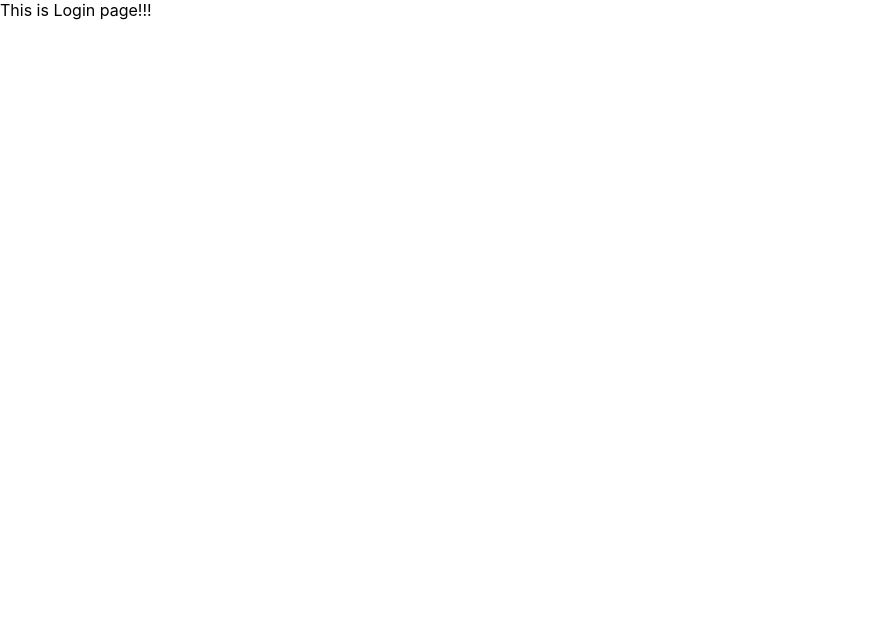
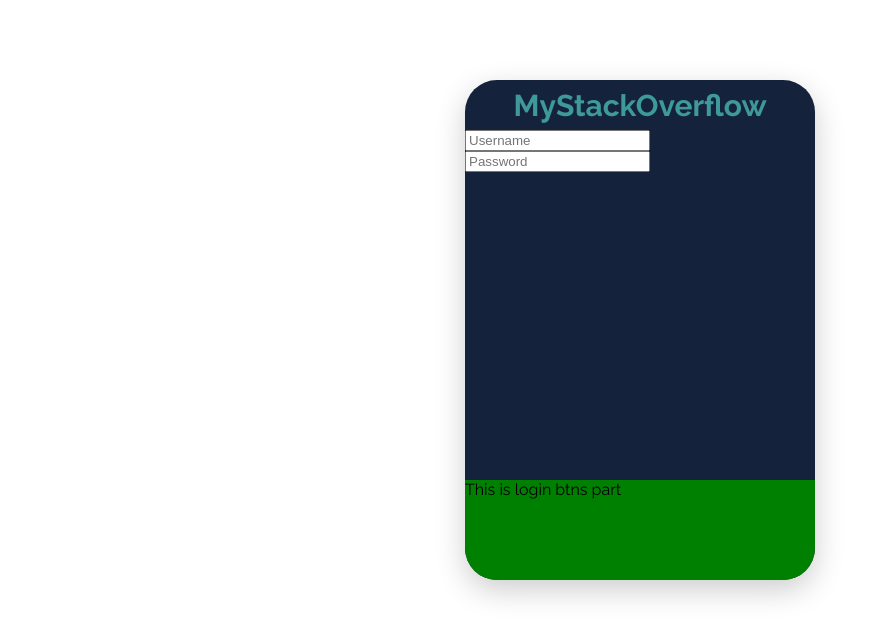
Before and after one commit to Roooooobin/MyStackoverflow, a React (Create React App) app in the folder frontend/: page /login in a window 1280 px wide. Shown: the top 638 px of the page, without its empty margins (0-884 px from the left). Built offline with nearby package versions, Linux system fonts and the light colour scheme.

Commit message:
Build up in Login page
Signed-off-by: Weichen Luo <wl2562@nyu.edu>

```diff
--- a/frontend/src/App.js
+++ b/frontend/src/App.js
@@ -2,7 +2,7 @@ import * as React from "react";
 import { Routes, Route } from "react-router-dom";
 
 import Home from "./pages/Home";
-import Login from "./pages/Login";
+import Login from "./pages/Loigin/Login";
 import Question from "./pages/Question";
 import SignUp from "./pages/SignUp";
 import SearchResult from "./pages/SearchResult";
--- a/frontend/src/components/Header/Header.scss
+++ b/frontend/src/components/Header/Header.scss
@@ -12,10 +12,11 @@
     width: fit-content;
     display: flex;
     flex-direction: row;
-    align-items: flex-start;
+    align-items: center;
     padding: 10px,10px,10px,10px;
     margin: 1rem;
     font-size: 20px;
+
 
     h2 {
       color: aqua;
@@ -30,14 +31,15 @@
   }
 
   .search-bar {
-    width: 80%;
+    width: 100%;
+    height: 50px;
     color: white;
-
 
     .searchInputs{
       display: flex;
       flex-direction: row;
       align-items: center;
+      align-self: end;
     }
 
     .search input{
@@ -52,9 +54,9 @@
     }
 
     .searchIcon{
-      height: 30px;
+      height: 100%;
       width: 30px;
-      display: grid;
+      display: flex;
       place-items: center;
 
       .icon {
@@ -70,11 +72,16 @@
   }
 
   .login-btn {
-    width: 15%;
+    width: 200px;
     height: 30px;
     padding-right: 15px;
     display: flex;
-    flex-direction: center;
-    text-align: end;
+    flex-direction: row-reverse;
+    text-align: start;
+
+    button{
+      margin-left: 5px;
+      margin-right: 5px;
+    }
   }
 }
--- a/frontend/src/pages/Login.jsx
+++ /dev/null
@@ -1,5 +0,0 @@
-function Login() {
-  return <label>This is Login page!!!</label>;
-}
-
-export default Login;
--- /dev/null
+++ b/frontend/src/pages/Loigin/Login.jsx
@@ -0,0 +1,32 @@
+import { Link } from "react-router-dom";
+import "./Login.scss";
+
+function Login() {
+  const loginState = {
+    username: "",
+    password: "",
+  };
+
+  function loginHandleChange(name, val){
+    this.loginState[name] = val.target.value;
+  };
+
+  return (
+    <div className="container">
+      <div className="loginTitle">
+        <span>MyStackOverflow</span>
+      </div>
+      <div className="loginInput">
+        <form>
+          <input type="text" placeholder="Username" onChange={val => {val.persist(); loginHandleChange('username',val)}} />
+          <input type="text" placeholder="Password" onChange={val => {loginHandleChange('password',val)}} />
+        </form>
+      </div>
+      <div className="btns">
+        <span>This is login btns part</span>
+      </div>
+    </div>
+  );
+}
+
+export default Login;
--- /dev/null
+++ b/frontend/src/pages/Loigin/Login.scss
@@ -0,0 +1,40 @@
+@import url("https://fonts.googleapis.com/css?family=Raleway:400,700&display=swap");
+
+body{
+    font-family: "Raleway", sans-serif;
+    height: 100%;
+
+    .container{
+        overflow: hidden;
+        position: relative;
+        width: 350px;
+        height: 500px;
+        margin: 80px auto 0;
+        background-color: #15223b;
+        box-shadow: (rgba(0, 0, 0, 0.2) 0px 10px 30px 0px);
+        border-radius: 2rem;
+
+        .loginTitle{
+            height: 50px;
+            font-size: 30px;
+            font-weight: 700;
+            text-align: center;
+            display: flex;
+            flex-direction: row;
+            align-items: center;
+            justify-content: center;
+            color: rgb(62, 154, 154);
+        }
+
+        .loginInput{
+            height: 350px;
+            color:aliceblue;
+            // background-color: yellow;
+        }
+
+        .btns{
+            height: 100px;
+            background-color: green;
+        }
+    }
+}
```
Also changed, not shown: frontend/src/components/Header/Header.jsx (indentation only).
